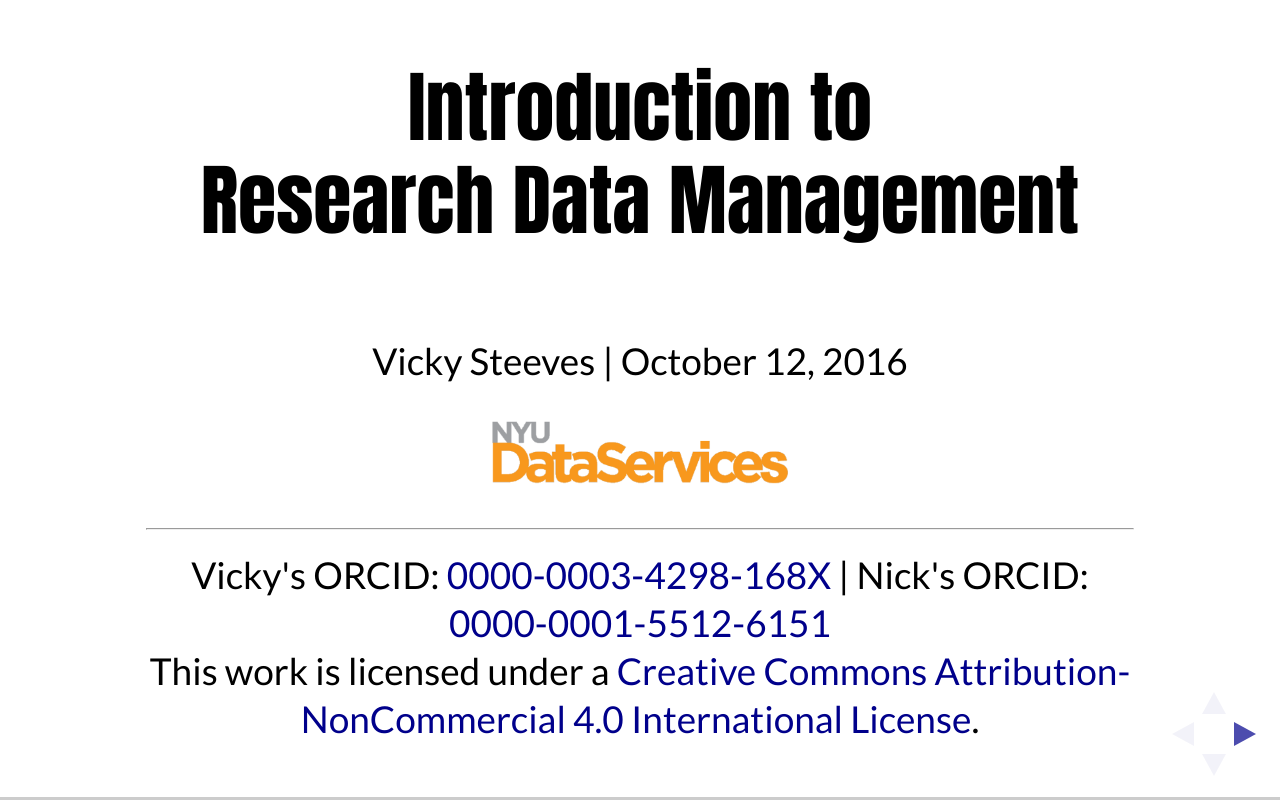
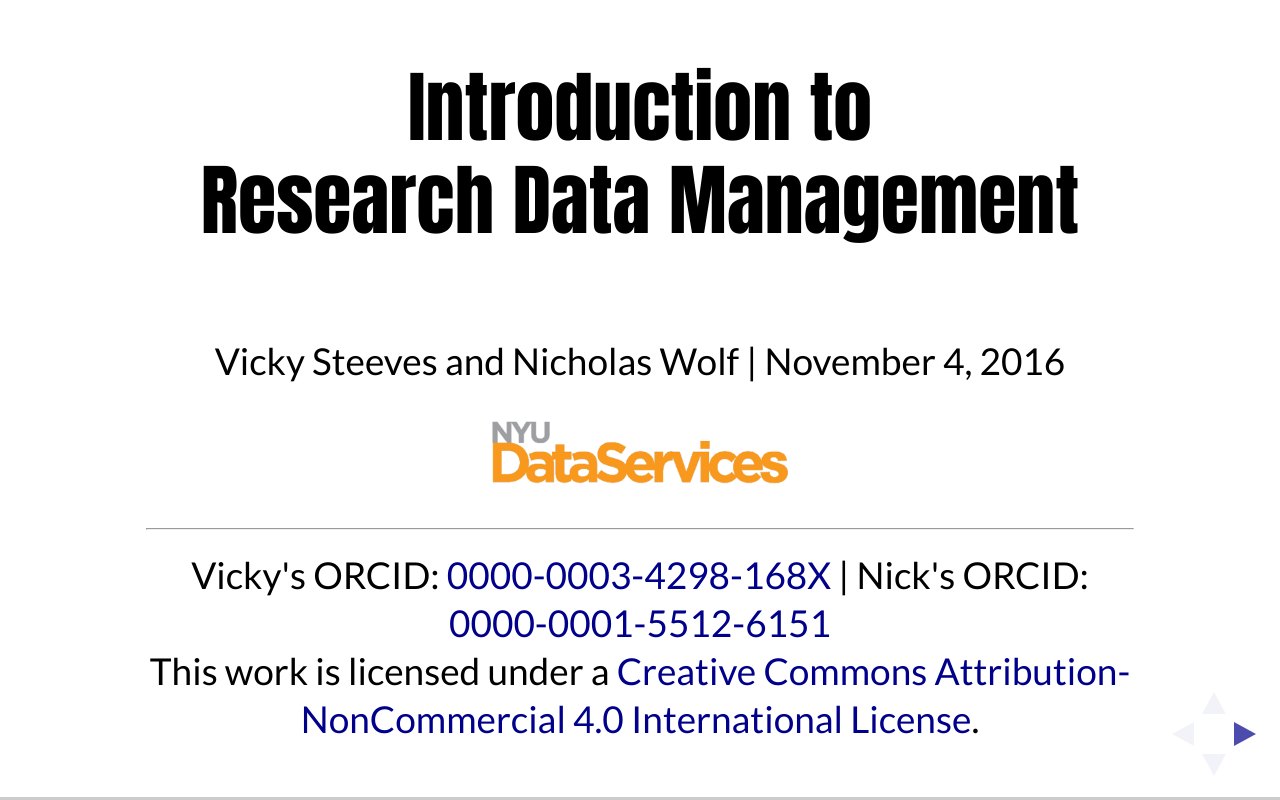
Before and after one commit to NYU-DataServices/Intro-RDM, a website: page index.html in a window 1280 px wide. Drawn offline with nearby package versions, Linux system fonts and the light colour scheme; files that its build step writes are made by us from their sources; a web font is replaced by a local one.

Commit message:
Updating date for Steinhardt session

```diff
--- a/index.html
+++ b/index.html
@@ -29,7 +29,7 @@
 				<section>
 					<h2>Introduction to <br/>Research Data Management</h2><br/>
 
-					<p>Vicky Steeves | October 12, 2016 </p>
+					<p>Vicky Steeves and Nicholas Wolf | November 4, 2016 </p>
 
 					<img src="imgs/dataservices.png" width="30%" height="30%" align="middle"><br/>
 
```
